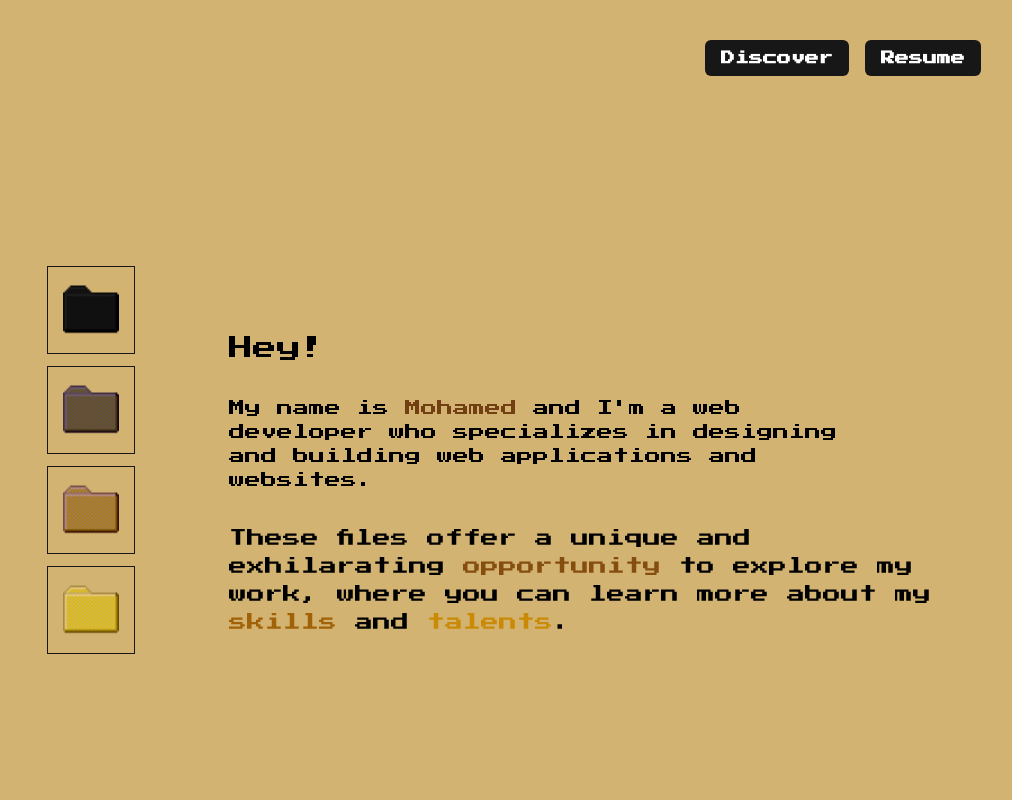
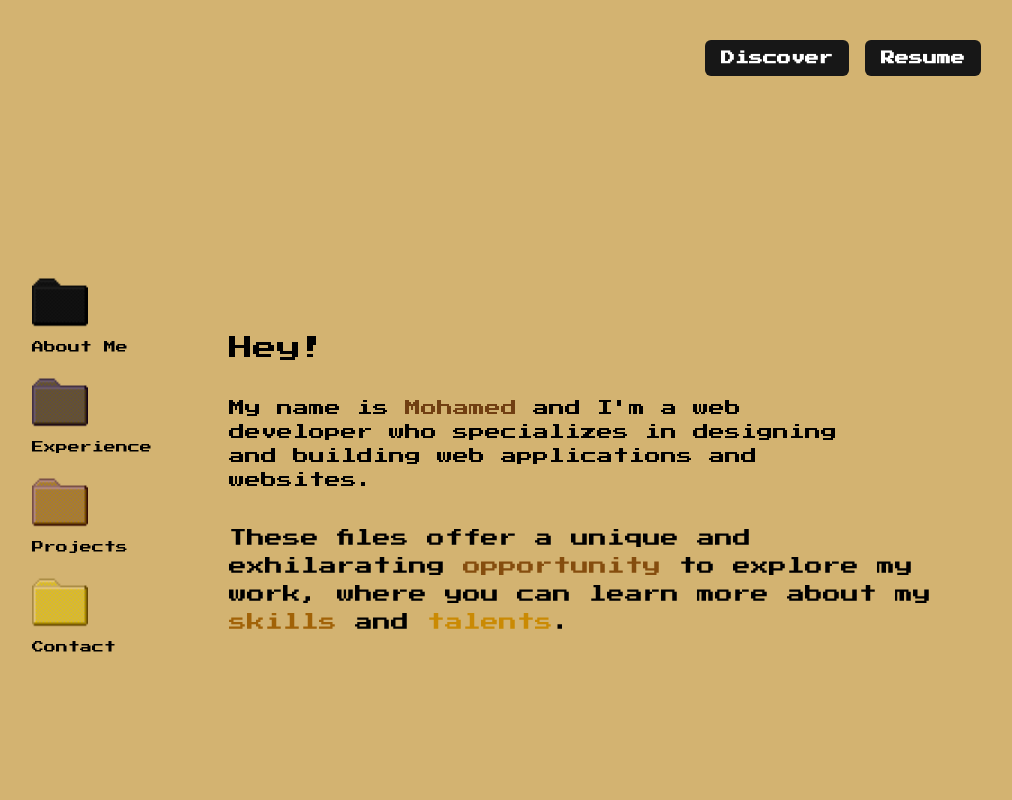
Before and after one commit to Moh-alshaibi/My-Portfolio-, a React (Vite) app: page /home in a window 1280 px wide. Shown: the top 800 px of the page, without its empty margins (203-1215 px from the left). Built offline with nearby package versions, Linux system fonts and the light colour scheme.

Commit message:
folder update / Minor changes

```diff
--- a/src/components/Blackfolder.jsx
+++ b/src/components/Blackfolder.jsx
@@ -2,7 +2,7 @@ import React, { useState, useEffect, useRef } from "react";
 import { useNavigate } from "react-router-dom";
 
 const Blackfolder = () => {
-  const [position, setPosition] = useState({ x: 250, y: 210 });
+  const [position, setPosition] = useState({ x: 220, y: 260 });
   const [isDragging, setIsDragging] = useState(false);
   const [dragOffset, setDragOffset] = useState({ x: 0, y: 0 });
   const redDivRef = useRef(null);
@@ -48,12 +48,12 @@ const Blackfolder = () => {
     <div onMouseDown={handleMouseDown}>
       <div
         ref={redDivRef}
-        className="mt-14 border border-neutral-900"
+
         style={{
           position: "absolute",
           left: position.x,
           top: position.y,
-          cursor: isDragging ? "Pointer" : "point",
+          cursor: isDragging ? "pointer" : "default",
           zIndex: isDragging ? 1 : 0,
           padding: "15px",
         }}
@@ -64,10 +64,14 @@ const Blackfolder = () => {
           alt=""
           onClick={handleImageClick}
         />
+        <div className="text-center mt-2 text-xs">
+          <p className="inline-block mx-auto">
+            <span className="block">About Me</span>
+          </p>
+        </div>
       </div>
     </div>
   );
-
 };
 
 export default Blackfolder;
--- a/src/components/Brownfolder.jsx
+++ b/src/components/Brownfolder.jsx
@@ -2,7 +2,7 @@ import React, { useState, useEffect, useRef } from "react";
 import { useNavigate } from "react-router-dom";
 
 const Brownfolder = () => {
-  const [position, setPosition] = useState({ x: 250, y: 310 });
+  const [position, setPosition] = useState({ x: 220, y: 360 });
   const [isDragging, setIsDragging] = useState(false);
   const [dragOffset, setDragOffset] = useState({ x: 0, y: 0 });
   const redDivRef = useRef(null);
@@ -48,7 +48,6 @@ const Brownfolder = () => {
     <div onMouseDown={handleMouseDown}>
       <div
         ref={redDivRef}
-        className="border border-neutral-900 mt-14"
         style={{
           position: "absolute",
           left: position.x,
@@ -64,6 +63,11 @@ const Brownfolder = () => {
           alt=""
           onClick={handleImageClick}
         />
+          <div className="text-center mt-2 text-xs">
+          <p className="inline-block mx-auto">
+            <span className="block">Experience</span>
+          </p>
+        </div>
       </div>
     </div>
   );
--- a/src/components/Lightfolder.jsx
+++ b/src/components/Lightfolder.jsx
@@ -2,7 +2,7 @@ import React, { useState, useEffect, useRef } from "react";
 import { useNavigate } from "react-router-dom";
 
 const   Lightfolder = () => {
-  const [position, setPosition] = useState({ x: 250, y: 410 });
+  const [position, setPosition] = useState({ x: 220, y: 460 });
   const [isDragging, setIsDragging] = useState(false);
   const [dragOffset, setDragOffset] = useState({ x: 1500, y: 1500 });
   const redDivRef = useRef(null);
@@ -56,7 +56,6 @@ const   Lightfolder = () => {
     <div onMouseDown={handleMouseDown}>
       <div
         ref={redDivRef}
-        className="border border-neutral-900 mt-14"
         style={{
           position: "absolute",
           left: position.x,
@@ -72,6 +71,11 @@ const   Lightfolder = () => {
           alt=""
           onClick={handleImageClick}
         />
+          <div className="text-center mt-2 text-xs">
+          <p className="inline-block mx-auto">
+            <span className="block">Projects</span>
+          </p>
+        </div>
       </div>
     </div>
   );
--- a/src/components/Yellowfolder.jsx
+++ b/src/components/Yellowfolder.jsx
@@ -2,7 +2,7 @@ import React, { useState, useEffect, useRef } from "react";
 import { useNavigate } from "react-router-dom";
 
 const Yellowfolder = () => {
-  const [position, setPosition] = useState({ x: 250, y: 510 });
+  const [position, setPosition] = useState({ x: 220, y: 560 });
   const [isDragging, setIsDragging] = useState(false);
   const [dragOffset, setDragOffset] = useState({ x: 0, y: 0 });
   const redDivRef = useRef(null);
@@ -51,7 +51,6 @@ const Yellowfolder = () => {
     <div onMouseDown={handleMouseDown}>
       <div
         ref={yellowDivRef}
-        className="border border-neutral-900 mt-14"
         style={{
           position: "absolute",
           left: position.x,
@@ -67,6 +66,11 @@ const Yellowfolder = () => {
           alt=""
           onClick={handleImageClick}
         />
+          <div className="text-center mt-2 text-xs">
+          <p className="inline-block mx-auto">
+            <span className="block">Contact</span>
+          </p>
+        </div>
       </div>
     </div>
   );
```
